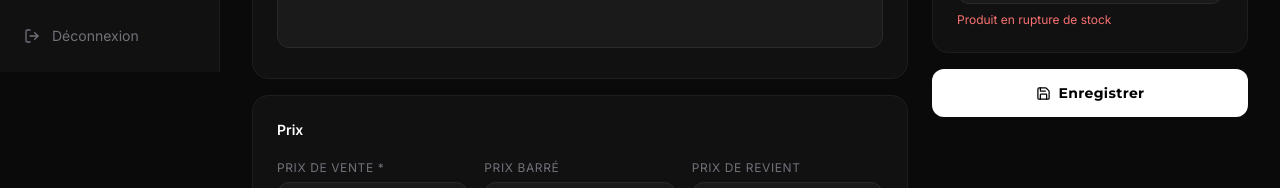
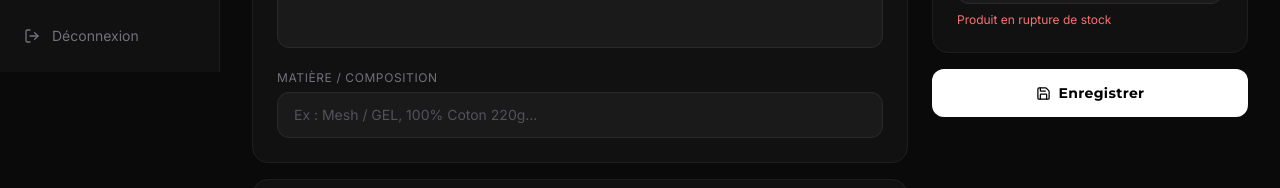
Before and after one commit to DZweb3n/-you1s-admin, a Next.js app: page /produits/nouveau in a window 1280 px wide. Shown: the part 728-916 px from the top of the page. Built offline with nearby package versions, Linux system fonts and the light colour scheme; no server answers; the database is empty.

Commit message:
feat(produits): champ Matiere/Composition editable + demi-pointures deja ajoutees
- nouveau champ 'material' dans l'editeur produit (fallback si colonne absente)
- migration 11-material.sql

Co-Authored-By: Claude Opus 4.8 <noreply@anthropic.com>

```diff
--- a/app/(admin)/produits/[id]/page.tsx
+++ b/app/(admin)/produits/[id]/page.tsx
@@ -41,6 +41,7 @@ export default function ProduitEditPage() {
     name: '',
     brand: '',
     description: '',
+    material: '',
     price: '',
     comparePrice: '',
     costPrice: '',
@@ -67,6 +68,7 @@ export default function ProduitEditPage() {
           name: data.name || '',
           brand: data.brand || '',
           description: data.description || '',
+          material: data.material || '',
           price: data.price?.toString() || '',
           comparePrice: data.compare_price?.toString() || '',
           costPrice: data.cost_price?.toString() || '',
@@ -181,6 +183,7 @@ export default function ProduitEditPage() {
       slug: slugify(form.name),
       brand: form.brand,
       description: form.description,
+      material: form.material || null,
       price: parseFloat(form.price),
       compare_price: form.comparePrice ? parseFloat(form.comparePrice) : null,
       cost_price: form.costPrice ? parseFloat(form.costPrice) : null,
@@ -199,7 +202,7 @@ export default function ProduitEditPage() {
     /* Colonnes récentes (scripts 07 / 08). Si l'une n'existe pas encore en
        base, on retire la ou les colonnes fautives et on réessaie. */
     async function saveWithFallback(fn: (p: Record<string, unknown>) => PromiseLike<{ data?: any; error: any }>) {
-      const optional = ['subcategory', 'pret_a_porter']
+      const optional = ['subcategory', 'pret_a_porter', 'material']
       let body: Record<string, unknown> = { ...payload }
       let res = await fn(body)
       let guard = 0
@@ -347,6 +350,12 @@ export default function ProduitEditPage() {
                 <textarea value={form.description} onChange={e => update('description', e.target.value)} rows={4}
                   className="w-full bg-[#1a1a1a] border border-[#2a2a2a] text-white text-sm px-4 py-3 rounded-xl outline-none focus:border-white/30 transition-colors placeholder:text-zinc-600 resize-none"
                   placeholder="Description du produit..." />
+              </div>
+              <div className="col-span-2">
+                <label className="text-xs text-zinc-500 uppercase tracking-wider mb-1.5 block">Matière / Composition</label>
+                <input value={form.material} onChange={e => update('material', e.target.value)}
+                  className="w-full bg-[#1a1a1a] border border-[#2a2a2a] text-white text-sm px-4 py-3 rounded-xl outline-none focus:border-white/30 transition-colors placeholder:text-zinc-600"
+                  placeholder="Ex : Mesh / GEL, 100% Coton 220g…" />
               </div>
             </div>
           </div>
```
Also changed, not shown: 1 other file (tests, documents, lock files or other folders).
